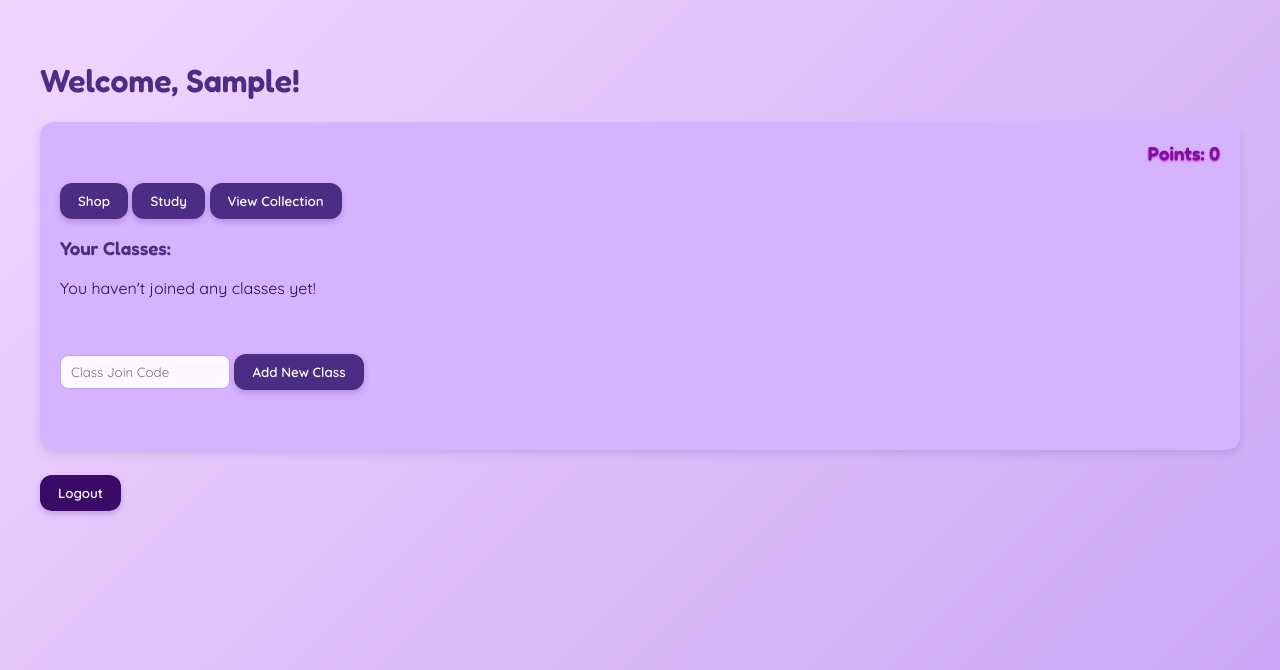
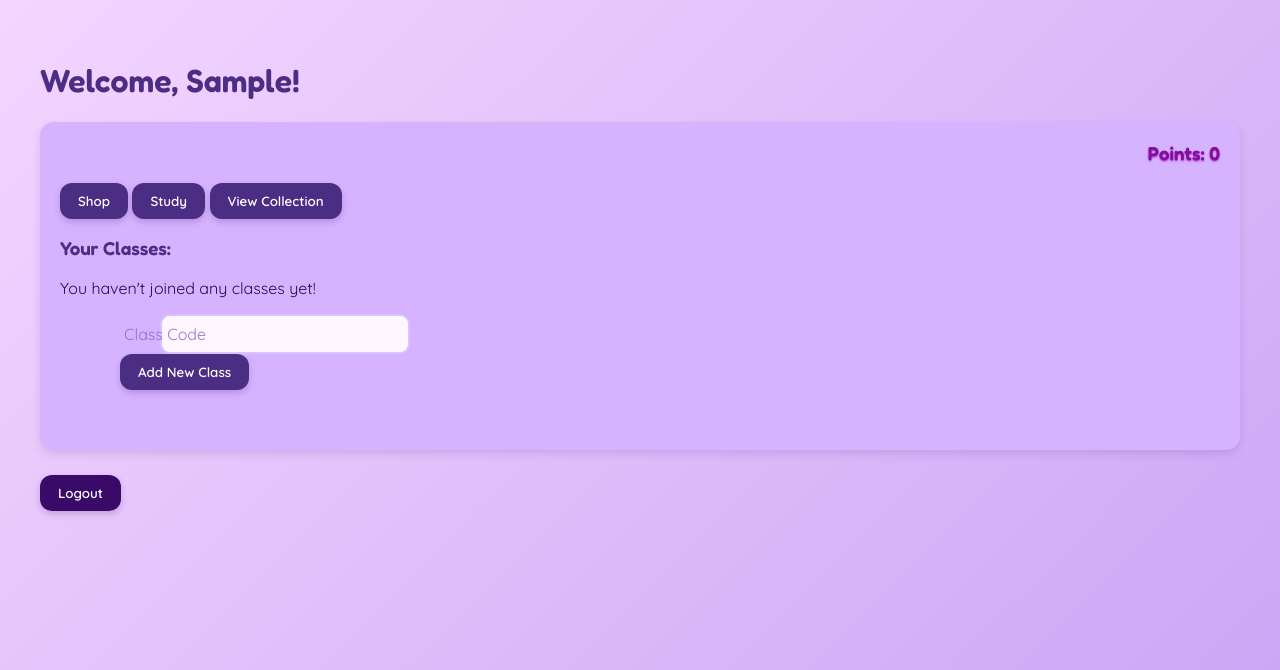
Before and after one commit to PeriBomb/CSE-108-Final-Project, a Flask app: page /student/dashboard in a window 1280 px wide. Shown: the top 670 px of the page. Run offline with Flask 3, Linux system fonts and the light colour scheme; the visitor is signed in with stand-in values (Sample User, id 1); data that the repository does not hold is empty; some libraries are stand-ins or nearby versions.

Commit message:
Styles.css attempt at fixing the left alignment animation

```diff
--- a/static/styles.css
+++ b/static/styles.css
@@ -191,8 +191,9 @@ input[type="radio"] {
         transform 0.3s ease;
     opacity: 0.9;
 }
-.floating-label input:focus + label,
-.floating-label input:not(:placeholder-shown) + label {
+
+.floating-label input:focus + .slide label,
+.floating-label input:not(:placeholder-shown) + .slide label {
     top: 16px;
     left: -50px;
     font-size: 16px;
@@ -202,7 +203,7 @@ input[type="radio"] {
     transform: translateX(0);
 }
 
-.floating-label input:focus + label::after,
+.floating-label input:focus + .slide label::after,
 .floating-label input:not(:placeholder-shown) + label::after {
     content: ":";
 }
@@ -212,6 +213,49 @@ input[type="radio"] {
     width: calc(100% - 40px);
     margin-left: 50px;
 }
+.floating-label.left{
+    display: flex;
+    align-items: center;
+    gap: 10px;
+    max-width: 300px;
+    position: relative;
+}
+
+.floating-label.left input{
+    margin-left: 50px;
+    width: calc(100% - 50px);
+}
+
+.floating-label.left .slide {
+    width: 100%;
+    position: relative;
+    transition: transform 0.3s ease;
+}
+.floating-label.left .slide input:focus ~ label, .floating-label.left .slide input:not(:placeholder-shown) ~ label {
+    top: 16px;
+    left: -50px;
+    font-size: 16px;
+    font-weight: 700;
+    color: #4b2e83;
+    opacity: 1;
+}
+.floating-label.left .slide input:focus + label::after, .floating-label.left .slide input:not(:placeholder-shown) + label::after {
+    content: ":";
+}
+/*animation*/
+.floating-label.left .slide input:focus ~ *, .floating-label.left .slide input:not(:placeholder-shown) ~ * {
+    transform: translateX(50px);
+}
+
+.floating-label.left .side-btn {
+    margin-left: 10px;
+    transition: transform 0.3s ease;
+}
+
+.floating-label.left .slide input:focus ~ .side-btn, .floating-label.left .slide input:not(:placeholder-shown) ~ .side-btn{
+    transform: translateX(50px);
+}
+
 .floating-select {
     appearance: none;
     width: 100%;
--- a/templates/student_dashboard.html
+++ b/templates/student_dashboard.html
@@ -24,7 +24,7 @@
         <h3>Your Classes:</h3>
         {% set active_classes = current_user.class_enrollments|selectattr("status", "equalto", "active")|list%}
         {% if active_classes %}
-        <table align = "left" style="float: none;">
+        <table style="margin-left: 0; float: none; display: block;">
             <tr>
                 <td><strong>Class </strong></td>
                 <td><strong>Teacher</strong></td>
@@ -40,6 +40,9 @@
                         </td>
                         <td>
                             <a href="/student/class/{{ enrollment.class_ref.id }}"><button>View Class</button></a>
+                            <p><a href="/student/leave_class/{{ enrollment.class_ref.id }}" onclick="return confirm('Are you sure you want to leave this class?');">
+                                <button>Leave Class</button>
+                            </a></p>
                         </td>
                     </tr>
                     {% endfor %}
@@ -49,12 +52,17 @@
         {% endif %}
     </div>
 
-    <br><br>
     <form method="POST">
-        <input type = "text" name = "join_code" placeholder = "Class Join Code">
-        <button type="submit">Add New Class</button>
+        <div style="display: flex; align-items: center;">
+            <div class="floating-label left" style="display: inline-block;  margin-left: 50px;">
+                <div class="slide">
+                    <input type = "text" name = "join_code" placeholder = "">
+                    <label> Class Code </label>
+                </div>
+                <button type="submit" style = "margin-bottom: 20px;" class="side-btn">Add New Class </button>
+            </div>
+        </div>
     </form>
-    <br><br>
     </section>
     <form action="/logout" method="GET" style = "display: inline;">
         <button type="submit" class="logout-btn">Logout</button>
```
Also changed, not shown: app.py (line endings or trailing spaces).
